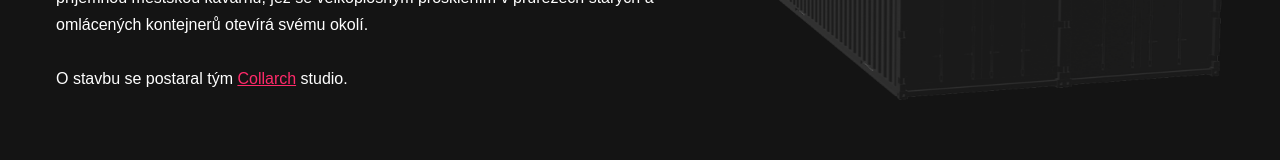
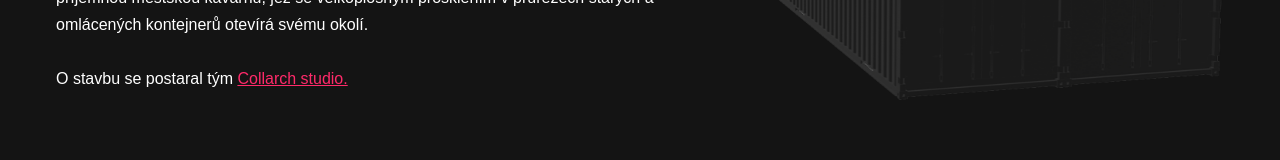
Before and after one commit to tomasborek/kontejner-frontend, a Next.js app: page / in a window 1280 px wide. Shown: the part 1133-1293 px from the top of the page. Built offline with nearby package versions, Linux system fonts and the light colour scheme; some icons are missing; a web font is replaced by a local one.

Commit message:
Bylo upraveno frázování Collarch Studio

```diff
--- a/pages/index.tsx
+++ b/pages/index.tsx
@@ -47,9 +47,8 @@ const AboutSection = () => {
             průřezech starých a omlácených kontejnerů otevírá svému okolí.
             <br /> <br />O stavbu se postaral tým{" "}
             <Link href="https://www.collarch.cz/" passHref>
-              <a target={"_blank"}>Collarch</a>
-            </Link>{" "}
-            studio.
+              <a target={"_blank"}>Collarch studio.</a>
+            </Link>
           </p>
         </div>
         <div className={style.containers}>
```
